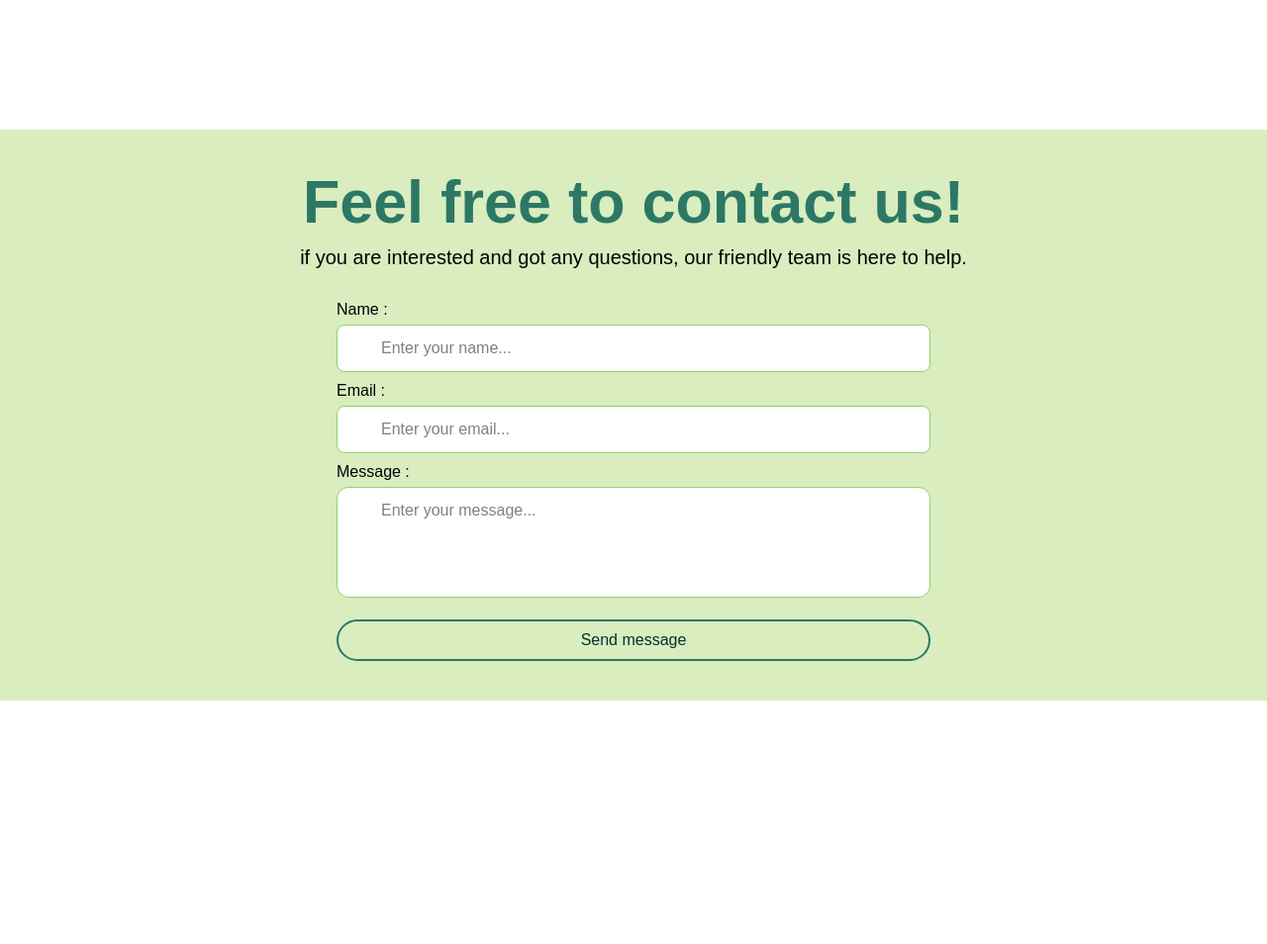
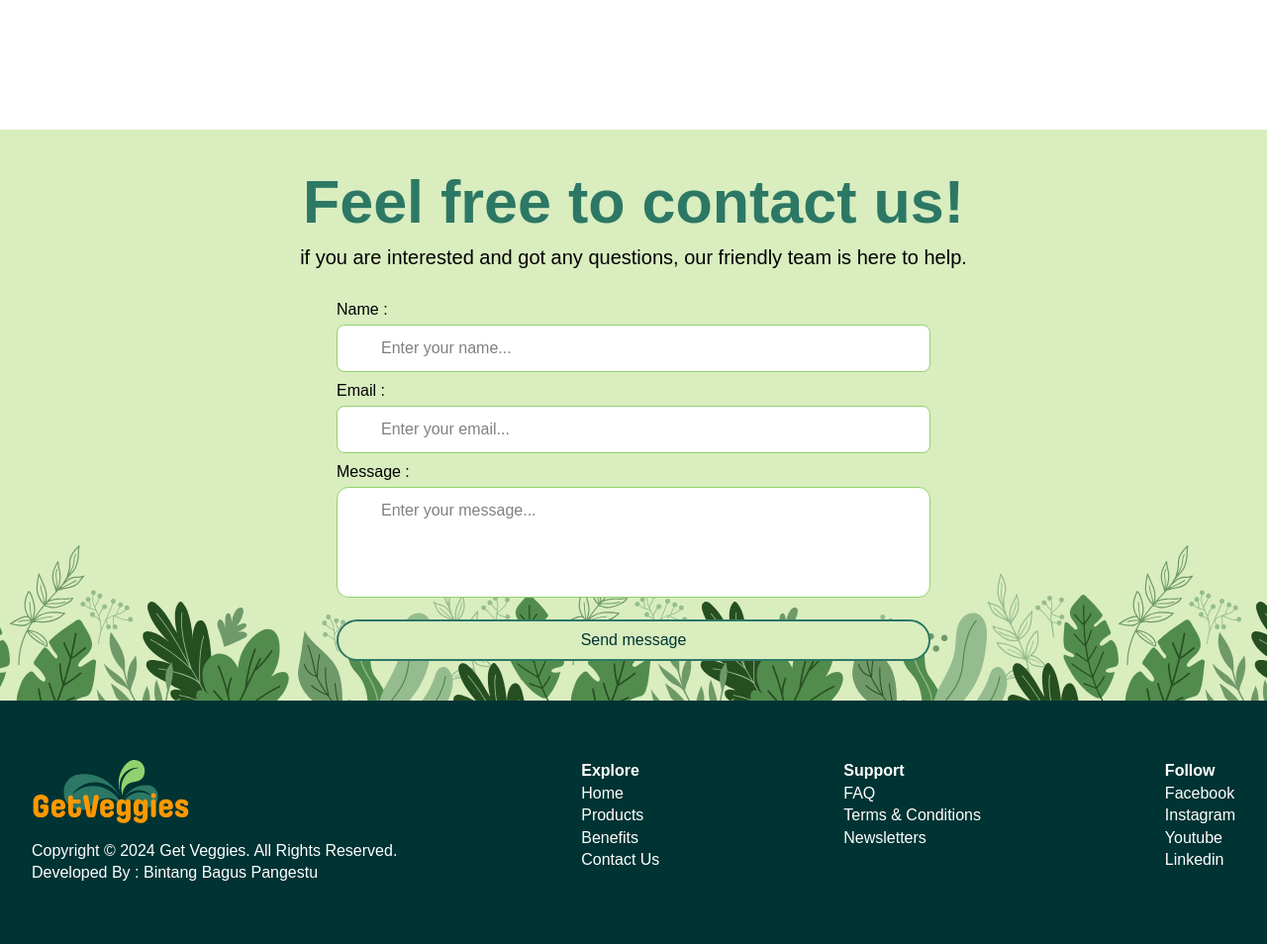
Before and after one commit to bntngbgs/get-veggies, a website built with Vite: page index.html in a window 1280 px wide. Shown: the part 4900-5854 px from the top of the page at 99% size. Before the commit the page ends 5608 px from the top, so only its background shows below. Built offline with nearby package versions, Linux system fonts and the light colour scheme; files whose address does not match are found by name; a web font is replaced by a local one.

Commit message:
done contact section, add footer v1

```diff
--- a/index.html
+++ b/index.html
@@ -313,5 +313,39 @@
         </div>
       </div>
     </main>
+    <footer class="footer">
+      <div class="container footer-container">
+        <div class="footer-item">
+          <img src="/images/logo.svg" alt="">
+          <p>Copyright &copy; 2024 Get Veggies. All Rights Reserved.</p>
+          <p>Developed By : Bintang Bagus Pangestu</p>
+        </div>
+        <div class="footer-item">
+          <h4>Explore</h4>
+          <ul class="footer-list">
+            <li class="footer-list-item">Home</li>
+            <li class="footer-list-item">Products</li>
+            <li class="footer-list-item">Benefits</li>
+            <li class="footer-list-item">Contact Us</li>
+          </ul>
+        </div>
+        <div class="footer-item">
+          <h4>Support</h4>
+          <ul class="footer-list">
+            <li class="footer-list-item">FAQ</li>
+            <li class="footer-list-item">Terms & Conditions</li>
+            <li class="footer-list-item">Newsletters</li>
+          </ul>
+        </div>
+        <div class="footer-item">
+          <h4>Follow</h4>
+          <ul class="footer-list">
+            <li class="footer-list-item">Facebook</li>
+            <li class="footer-list-item">Instagram</li>
+            <li class="footer-list-item">Youtube</li>
+            <li class="footer-list-item">Linkedin</li>
+          </ul>
+        </div>
+    </footer>
   </body>
 </html>
--- a/style.css
+++ b/style.css
@@ -551,6 +551,10 @@ figure img {
   margin-top: var(--spacing-4xl);
   background-color: var(--color-accent-light);
   padding-block: var(--spacing-xl);
+  background-image: url(/bg-contact-form.svg);
+  background-repeat: repeat-x;
+  background-size: 560px;
+  background-position: 10px 420px;
 }
 
 .contact-form {
@@ -639,3 +643,29 @@ figure img {
 .input-wrapper label {
   display: block;
 }
+
+/*  */
+
+.footer {
+  background-color: var(--color-primary-dark);
+  padding-block: var(--spacing-2xl);
+  color: white;
+}
+
+.footer-container {
+  display: flex;
+  justify-content: space-between;
+}
+
+.footer-item > img {
+  width: 160px;
+  margin-bottom: var(--spacing-m);
+}
+
+.footer-list {
+  list-style: none;
+  padding-left: 0;
+}
+
+.footer-list-item {
+}
```
Also changed, not shown: public/bg-contact-form.svg (added).
